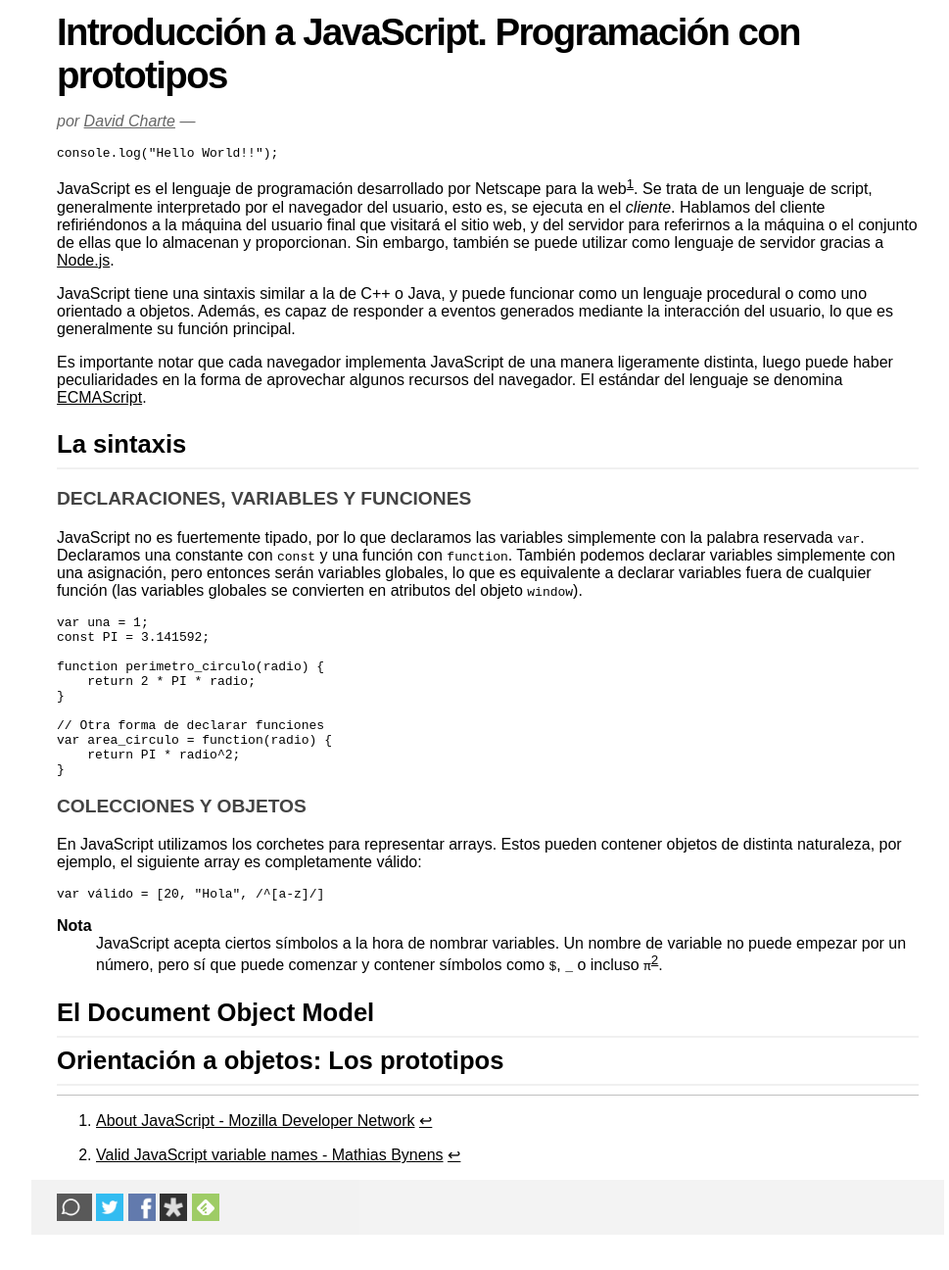
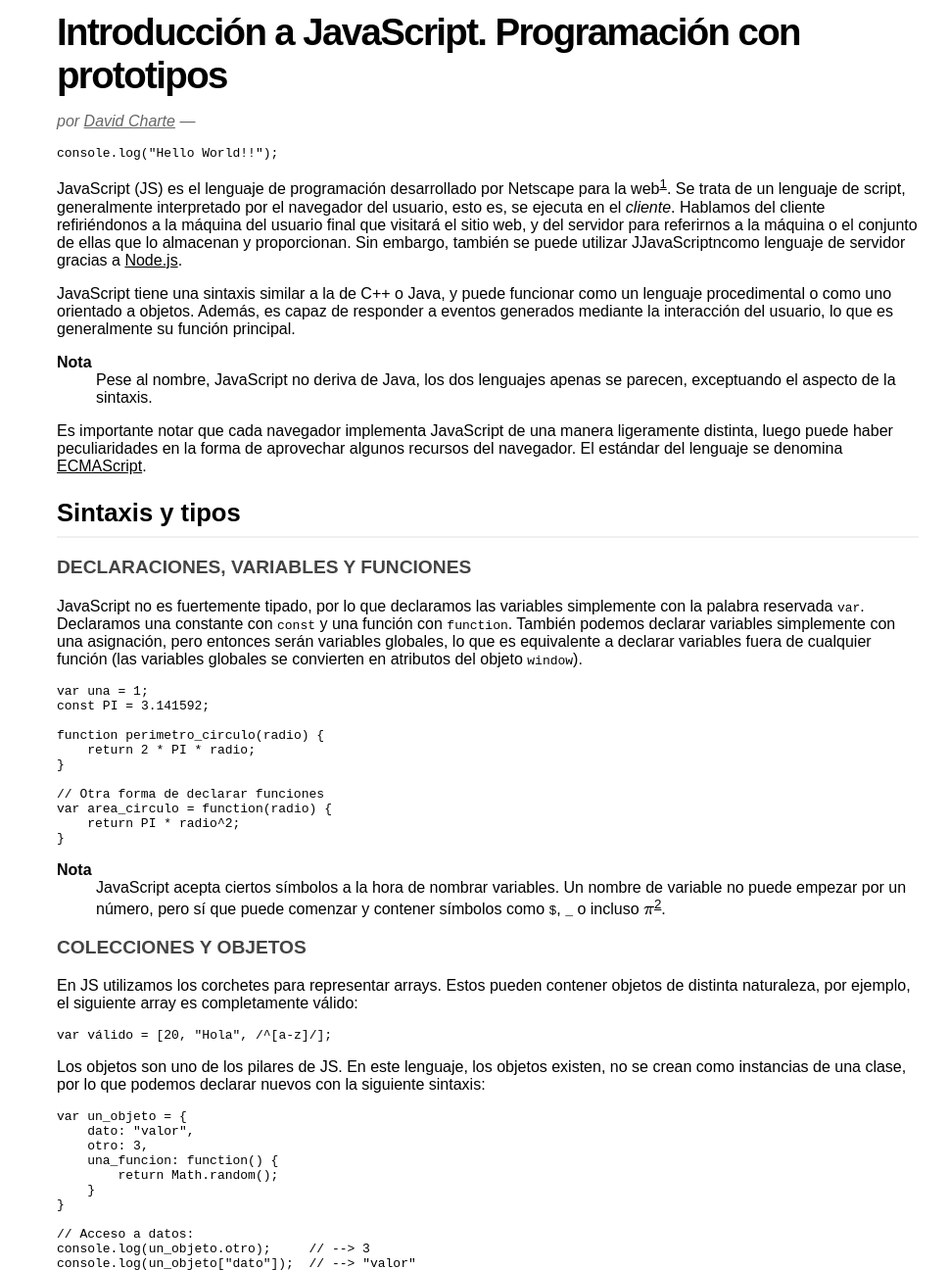
Before and after one commit to libreim/blog, a Jekyll site: the page built from drafts/2014-3-23-introduccion-javascript.md, in a window 1280 px wide and 1400 px high, cut to the strip 104-1400 px from the top of the window. Shown: the whole strip at 98% size, without its empty margins (142-1111 px from the left). Built offline with Jekyll 4.4.1, drawn with Linux system fonts in a browser that asks for light colours; formulas are drawn with MathJax 3; comment, search, counter and statistics services are not loaded; some of the changed text lies outside the part shown.

Commit message:
[introJS] Moar JS

```diff
--- a/drafts/2014-3-23-introduccion-javascript.md
+++ b/drafts/2014-3-23-introduccion-javascript.md
@@ -11,24 +11,28 @@
 console.log("Hello World!!");
 ~~~
 
-JavaScript es el lenguaje de programación desarrollado por Netscape para la web[^mdnjs].
+JavaScript (JS) es el lenguaje de programación desarrollado por Netscape para la web[^mdnjs].
 Se trata de un lenguaje de script, generalmente interpretado por el navegador del usuario, esto es,
 se ejecuta en el *cliente*. Hablamos del cliente refiriéndonos a la máquina del usuario
 final que visitará el sitio web, y del servidor para referirnos a la máquina o el
 conjunto de ellas que lo almacenan y proporcionan. Sin embargo, también se
-puede utilizar como lenguaje de servidor gracias a [Node.js](http://nodejs.org/).
+puede utilizar JJavaScriptncomo lenguaje de servidor gracias a [Node.js](http://nodejs.org/).
 
 JavaScript tiene una sintaxis similar a la de C++ o Java, y puede funcionar como
-un lenguaje procedural o como uno orientado a objetos. Además, es capaz de
+un lenguaje procedimental o como uno orientado a objetos. Además, es capaz de
 responder a eventos generados mediante la interacción del usuario, lo que
 es generalmente su función principal.
+
+Nota
+ : Pese al nombre, JavaScript no deriva de Java, los dos lenguajes apenas
+ se parecen, exceptuando el aspecto de la sintaxis.
 
 Es importante notar que cada navegador implementa JavaScript de una manera
 ligeramente distinta, luego puede haber peculiaridades en la forma de
 aprovechar algunos recursos del navegador. El estándar del lenguaje se
 denomina [ECMAScript](http://www.ecma-international.org/publications/files/ECMA-ST/Ecma-262.pdf).
 
-## La sintaxis
+## Sintaxis y tipos
 
 ### Declaraciones, variables y funciones
 
@@ -53,21 +57,46 @@
 }
 ~~~
 
+Nota
+ : JavaScript acepta ciertos símbolos a la hora de nombrar variables. Un
+ nombre de variable no puede empezar por un número, pero sí que puede
+ comenzar y contener símbolos como `$`, `_` o incluso `$\pi$`[^jsidentifiers].
+
 ### Colecciones y objetos
-En JavaScript utilizamos los corchetes para representar arrays. Estos pueden
+En JS utilizamos los corchetes para representar arrays. Estos pueden
 contener objetos de distinta naturaleza, por ejemplo, el siguiente array
 es completamente válido:
 
 ~~~javascript
-var válido = [20, "Hola", /^[a-z]/]
+var válido = [20, "Hola", /^[a-z]/];
 ~~~
 
-Nota
- : JavaScript acepta ciertos símbolos a la hora de nombrar variables. Un
- nombre de variable no puede empezar por un número, pero sí que puede
- comenzar y contener símbolos como `$`, `_` o incluso `π`[^jsidentifiers].
+Los objetos son uno de los pilares de JS. En este lenguaje, los objetos
+existen, no se crean como instancias de una clase, por lo que podemos declarar
+nuevos con la siguiente sintaxis:
 
+~~~javascript
+var un_objeto = {
+    dato: "valor",
+    otro: 3,
+    una_funcion: function() {
+        return Math.random();
+    }
+}
 
+// Acceso a datos:
+console.log(un_objeto.otro);     // --> 3
+console.log(un_objeto["dato"]);  // --> "valor"
+console.log(un_objeto.una_funcion());
+~~~
+
+La forma en que se define el objeto es conocida como *JavaScript Object
+Notation* (JSON). Un objeto puede funcionar como un
+diccionario, de la forma `{ clave: "valor", clave2: "otro" }`.
+
+### Tipos
+JavaScript tiene algunos tipos básicos: `Number`, `String`, `Boolean`,
+`Date`, `RegExp`, y `Math`.
 
 ## El Document Object Model
 
```
